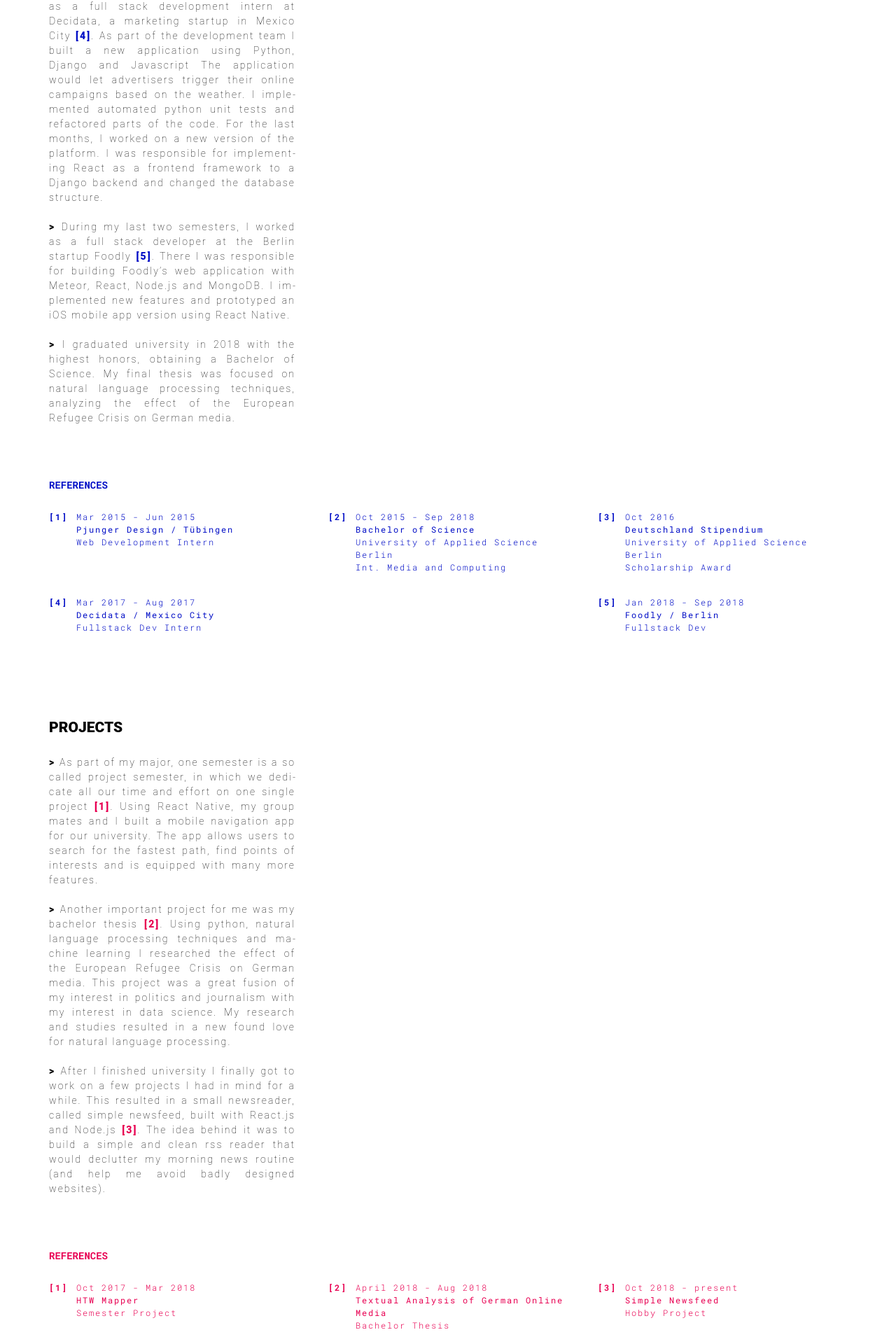
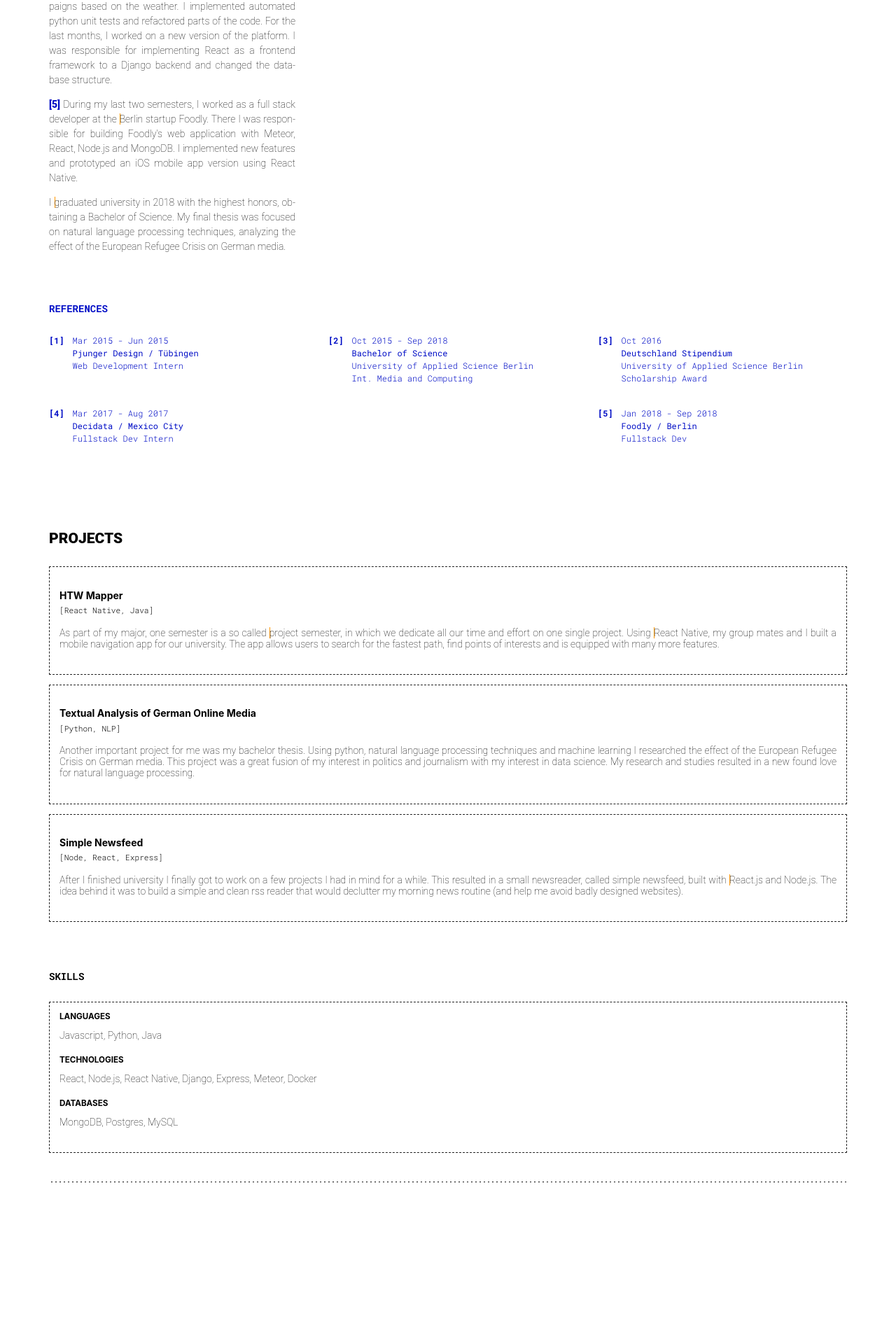
Before and after one commit to bbrinx/bbrinx.github.io, a React (Create React App) app: page / in a window 1280 px wide. Shown: the part 716-2636 px from the top of the page at 70% size. After the commit the page ends 2475 px from the top, so only its background shows below. Built offline with nearby package versions, Linux system fonts and the light colour scheme.

Commit message:
redesign website

```diff
--- a/src/App.js
+++ b/src/App.js
@@ -94,7 +94,10 @@ class App extends Component {
         <div className="content-wrapper">
           <header className="App-header dashed-line">
             <div className="header-wrapper">
+              <div className="title">
                 <h1>Jonathan Derin</h1>
+                <h3>Full-Stack Developer</h3>
+              </div>
               <ul className="contact">
                 <li onClick={() => {this.clickedEmail()}}><a href="mailto:info@jonathanderin.de">info@jonathanderin.de</a></li>
                 <li onClick={() => {this.clickedGithub()}}><a href="https://github.com/bbrinx" target="_blank" rel="noopener noreferrer">github</a></li>
@@ -106,7 +109,7 @@ class App extends Component {
 
           <main className="main dashed-line">
             <div className="header" ref={this.header}>
-              <h2>Biography</h2>
+              <h2>Resumé</h2>
               <div className="tldr-wrapper">
                 <Switch
                   onChange={() => {this.tldr()}}
@@ -128,26 +131,32 @@ class App extends Component {
             <div className="bio">
               <div className="bio-text">
                 <div className={`text ${this.state.tldr ? 'hidden' : ''}`}>
-                  <p>
+                    <p><span onClick={() => {this.scroll(this.bio1)}} className="footnote">[1] </span>
                     Born in the south of Germany as a German-American, I graduated from school and decided to study computer science.
-                    To be sure I was on the right path, I completed an <span className="tldr">internship</span> as a <span className="tldr">web developer</span> <span onClick={() => {this.scroll(this.bio1)}} className="footnote">[1]</span>.
+                    To be sure I was on the right path, I completed an <span className="tldr">internship</span> as a <span className="tldr">web developer</span>.
                     I created websites and Wordpress templates for clients and optimized existing websites for improved <span className="tldr">usability, design, and SEO</span>.
                   </p>
                   <p>
-                    In October 2015 I moved to Berlin to <span className="tldr">study international media and computing</span> <span onClick={() => {this.scroll(this.bio2)}} className="footnote">[2]</span>,
+                    <span onClick={() => {this.scroll(this.bio2)}} className="footnote">[2] </span>
+                    In October 2015 I moved to Berlin to <span className="tldr">study international media and computing</span>,
                     a computer science major with a focus on image processing and web development.
-                    While studying I was <span className="tldr">awarded the Deutschland Stipendium</span>, a scholarship for high-achieving students <span onClick={() => {this.scroll(this.bio3)}} className="footnote">[3]</span>.
+                  </p>
+                  <p>
+                    <span onClick={() => {this.scroll(this.bio3)}} className="footnote">[3] </span>
+                    While studying I was <span className="tldr">awarded the Deutschland Stipendium</span>, a scholarship for high-achieving students.
                     As part of the program, we could complete an internship abroad.
                     I decided to use this opportunity to live in Mexico for six months.
                   </p>
                   <p>
-                    From March until August 2017 I worked as a <span className="tldr">full stack development intern at Decidata</span>, a marketing startup <span className="tldr">in Mexico City </span><span onClick={() => {this.scroll(this.bio4)}} className="footnote">[4]</span>.
+                    <span onClick={() => {this.scroll(this.bio4)}} className="footnote">[4] </span>
+                    From March until August 2017 I worked as a <span className="tldr">full stack development intern at Decidata</span>, a marketing startup <span className="tldr">in Mexico City </span>.
                     As part of the development team I built a new application using <span className="tldr">Python, Django and Javascript</span> The application would let advertisers trigger their online campaigns based on the weather.
                     I implemented automated <span className="tldr">python unit tests</span> and <span className="tldr">refactored</span> parts of the <span className="tldr">code</span>.
                     For the last months, I worked on a new version of the platform. I was responsible for <span className="tldr">implementing React</span> as a frontend framework to a Django backend and <span className="tldr">changed the database structure</span>.
                   </p>
                   <p>
-                    During my last two semesters, I worked as a <span className="tldr">full stack developer</span> at the <span className="tldr">Berlin</span> startup <span className="tldr">Foodly</span> <span onClick={() => {this.scroll(this.bio5)}} className="footnote">[5]</span>.
+                    <span onClick={() => {this.scroll(this.bio5)}} className="footnote">[5] </span>
+                    During my last two semesters, I worked as a <span className="tldr">full stack developer</span> at the <span className="tldr">Berlin</span> startup <span className="tldr">Foodly</span>.
                     There I was responsible for building Foodly’s web application with <span className="tldr">Meteor, React, Node.js and MongoDB</span>.
                     I implemented new features and prototyped an iOS mobile app version using <span className="tldr">React Native</span>.
                   </p>
@@ -165,14 +174,17 @@ class App extends Component {
                   </div>
                   <div className="references">
                     <div className="reference">
+                      <a href="https://pjungerdesign.de" target="_blank" rel="noopener noreferrer">
                         <p ref={this.bio1} className="number">[1]</p>
                         <p>
                           Mar 2015 - Jun 2015 <br/>
                           <span className="title">Pjunger Design / Tübingen</span><br/>
                           Web Development Intern
                         </p>
+                      </a>
                     </div>
                     <div className="reference">
+                     <a href="https://www.htw-berlin.de" target="_blank" rel="noopener noreferrer">
                       <p ref={this.bio2} className="number">[2]</p>
                       <p>
                         Oct 2015 - Sep 2018 <br/>
@@ -180,8 +192,10 @@ class App extends Component {
                         University of Applied Science Berlin <br/>
                         Int. Media and Computing
                       </p>
+                     </a>
                     </div>
                     <div className="reference">
+                      <a href="https://www.deutschlandstipendium.de/index.html" target="_blank" rel="noopener noreferrer">
                         <p ref={this.bio3} className="number">[3]</p>
                         <p>
                           Oct 2016 <br/>
@@ -189,22 +203,27 @@ class App extends Component {
                           University of Applied Science Berlin <br/>
                           Scholarship Award
                         </p>
+                      </a>
                     </div>
                     <div className="reference">
+                      <a href="https://www.decidata.tv" target="_blank" rel="noopener noreferrer">
                         <p ref={this.bio4} className="number">[4]</p>
                         <p>
                           Mar 2017 - Aug 2017 <br/>
                           <span className="title">Decidata / Mexico City</span><br/>
                           Fullstack Dev Intern
                         </p>
+                      </a>
                     </div>
                     <div className="reference">
+                      <a href="https://www.getfoodly.com" target="_blank" rel="noopener noreferrer">
                         <p ref={this.bio5} className="number">[5]</p>
                         <p>
                           Jan 2018 - Sep 2018 <br/>
                           <span className="title">Foodly / Berlin</span><br/>
                           Fullstack Dev
                         </p>
+                      </a>
                     </div>
                   </div>
                 </div>
@@ -217,60 +236,60 @@ class App extends Component {
                   <h2 className="desktop">Selection of Projects</h2>
                   <h2 className="mobile">Projects</h2>
                 </div>
-                <div className={`text ${this.state.tldr ? 'hidden' : ''}`}>
+                <div className={`projects-wrapper ${this.state.tldr ? 'hidden' : ''}`}>
+                  <div className="project">
+                    <a href="https://github.com/bbrinx/cm.bp.htw-mapper">
+                      <h4 className="heading">HTW Mapper</h4>
+                      <p className="tools">React Native, Java</p>
                       <p>
-                    As part of my major, one semester is a so called <span className="tldr">project semester</span>, in which we dedicate all our time and effort on one single project <span onClick={() => {this.scroll(this.projects1)}} className="footnote">[1]</span>.
+                        As part of my major, one semester is a so called <span className="tldr">project semester</span>, in which we dedicate all our time and effort on one single project.
                         Using <span className="tldr">React Native</span>, my group mates and I built a <span className="tldr">mobile navigation app</span> for our university.
                         The app allows users to search for the fastest path, find points of interests and is equipped with many more features.
                       </p>
+                    </a>
+                  </div>
+                  <div className="project">
+                    <a href="https://jonathanderin.de/thesis.pdf">
+                      <h4 className="heading">Textual Analysis of German Online Media</h4>
+                      <p className="tools">Python, NLP</p>
                       <p>
-                    Another important project for me was my <span className="tldr">bachelor thesis</span> <span onClick={() => {this.scroll(this.projects2)}} className="footnote">[2]</span>.
+                        Another important project for me was my <span className="tldr">bachelor thesis</span>.
                         Using <span className="tldr">python, natural language processing techniques and machine learning</span> I researched the effect of the European Refugee Crisis on German media.
                         This project was a great fusion of my interest in politics and journalism with my interest in data science.
                         My research and studies resulted in a new found love for natural language processing.
                       </p>
+                    </a>
+                  </div>
+                  <div className="project">
+                    <a href="https://github.com/bbrinx/newsfeed">
+                      <h4 className="heading">Simple Newsfeed</h4>
+                      <p className="tools">Node, React, Express</p>
                       <p>
                         After I finished university I finally got to work on a few projects I had in mind for a while.
-                    This resulted in a small <span className="tldr">newsreader</span>, called simple newsfeed, built with <span className="tldr">React.js and Node.js</span> <span onClick={() => {this.scroll(this.projects3)}} className="footnote">[3]</span>.
+                        This resulted in a small <span className="tldr">newsreader</span>, called simple newsfeed, built with <span className="tldr">React.js and Node.js</span>.
                         The idea behind it was to build a simple and clean rss reader that would declutter my morning news routine (and help me avoid badly designed websites).
                       </p>
+                    </a>
+                  </div>
                 </div>
               </div>
               <div className="ref">
-                <div className="ref-wrapper">
+                <div className="skills-wrapper">
                   <div className="header">
-                    <h3>References</h3>
+                    <h3>Skills</h3>
                   </div>
-                  <div className="references">
-                    <div className="reference">
-                      <p ref={this.projects1} className="number">[1]</p>
-                      <a onClick={() => {this.clickedMapper()}} href="https://github.com/bbrinx/cm.bp.htw-mapper" target="_blank" rel="noopener noreferrer">
-                        <p>
-                          Oct 2017 - Mar 2018 <br/>
-                          <span className="title">HTW Mapper</span><br/>
-                          Semester Project
-                        </p>
-                      </a>
+                  <div className="skills">
+                    <div className="skill">
+                      <h5>Languages</h5>
+                      <p>Javascript, Python, Java</p>
                     </div>
-                    <div className="reference">
-                      <p ref={this.projects2} className="number">[2]</p>
-                      <a onClick={() => {this.clickedThesis()}} href={process.env.PUBLIC_URL+ '/thesis.pdf'} target="_blank" rel="noopener noreferrer">
-                        <p>
-                          April 2018 - Aug 2018 <br/>
-                          <span className="title">Textual Analysis of German Online Media</span><br/>
-                          Bachelor Thesis
-                        </p>
-                      </a>
+                    <div className="skill">
+                      <h5>Technologies</h5>
+                      <p>React, Node.js, React Native, Django, Express, Meteor, Docker</p>
                     </div>
-                    <div className="reference">
-                      <p ref={this.projects3} className="number">[3]</p>
-                      <a onClick={() => {this.clickedNewsfeed()}} href="https://github.com/bbrinx/newsfeed" target="_blank" rel="noopener noreferrer">
-                        <p>
-                          Oct 2018 - present<br/>
-                          <span className="title">Simple Newsfeed</span><br/>
-                          Hobby Project <br/>
-                        </p>
-                      </a>
+                    <div className="skill">
+                      <h5>Databases</h5>
+                      <p>MongoDB, Postgres, MySQL</p>
                     </div>
                   </div>
                 </div>
--- a/src/App.scss
+++ b/src/App.scss
@@ -9,8 +9,8 @@ $color-bg: #fff;
 $black: #222;
 $color1: #000DC6;
 $color2: #E80052;
-$width-left: 58%;
-$width-right: 42%;
+$width-left: 75%;
+$width-right: 25%;
 $font-mono: 'Roboto Mono', monospace;
 $font-sans: 'Roboto', sans-serif;
 
@@ -63,8 +63,7 @@ a {
   color: inherit;
 }
 p {
-  margin: 1.5em 0;
-  letter-spacing: 0.15em;
+  margin: 0 0 1.5em 0;
 }
 
 .mobile {
@@ -92,6 +91,14 @@ p {
       align-items: baseline;
       justify-content: space-between;
       width: $width-left;
+      .title {
+        display: flex;
+        flex-direction: row;
+        align-items: baseline;
+        h1 {
+          margin-right: 1em;
+        }
+      }
       .contact {
         display: flex;
         flex-direction: row;
@@ -117,8 +124,6 @@ p {
       height: 30px;
       align-items: flex-end;
       width: $width-left;
-      position: sticky;
-      position: -webkit-sticky;
       top: 0;
       background-color: $color-bg;
       z-index: 100;
@@ -139,6 +144,7 @@ p {
       column-gap: 3em;
       column-fill: auto;
       p {
+        transition: all 1s;
         white-space: pre-line;
         text-align: justify;
         word-wrap: break-word;
@@ -146,11 +152,7 @@ p {
         hyphens: auto;
         line-height: 1.5em;
         opacity: 1;
-        transition: color 0.5s ease-in;
-        &::before {
-          content: '> ';
-          font-weight: 900;
-        }
+        // transition: color 0.5s ease-in;
         &:first-child {
           margin-top: 0;
         }
@@ -181,11 +183,13 @@ p {
         justify-content: space-between;
         .reference {
           padding-right: 1em;
-          display: flex;
-          width: 48%;
+          width: 100%;
           margin-bottom: 1em;
           &:nth-child(even) {
             padding-right: 0;
+          }
+          a {
+            display: flex;
           }
           p {
             font-family: $font-mono;
@@ -204,13 +208,33 @@ p {
         }
       }
     }
+    .hide {
+      overflow: hidden; /* Ensures the content is not revealed until the animation */
+      margin: 0 auto; /* Gives that scrolling effect as the typing happens */
+    }
+    .tldr {
+      background: linear-gradient(to right, rgb(255, 149, 0) 50%, #fff 50%);
+      background-position: right bottom;
+      transition: all 0.5s ease;
+      background-size: 200% 100%;
+    }
     .hidden {
+      .hide {
+        animation: typing 3.5s steps(40, end);
+        animation-fill-mode: forwards;
+      }
       p, span {
-        color: rgb(216, 216, 216) !important;
+        // color: rgb(216, 216, 216) !important;
         .tldr {
+          transition: all 0.5s ease;
           color: #000 !important;
+          background-position: left bottom;
         }
       }
+    }
+    @keyframes typing {
+      from { width: 0% }
+      to { width: 100% }
     }
     .bio{
       display: flex;
@@ -219,7 +243,10 @@ p {
       .bio-text {
         width: $width-left;
         .text {
-          height: 830px;
+          p {
+            margin: 0;
+            padding: 0 0 1em 0;
+          }
           .footnote {
             color: $color1;
           }
@@ -251,17 +278,47 @@ p {
       padding-bottom: 3em;
       .projects-text {
         width: $width-left;
-        .text {
-          height: 550px;
-          .footnote {
-            color: $color2;
+        .projects-wrapper {
+          display: flex;
+          flex-direction: row;
+          justify-content: space-between;
+          .project {
+            width: 28%;
+            padding: 1em;
+            border: 1px dashed #222;
+            .heading {
+              margin-bottom: 0.5em;
+            }
+            .tools {
+              font-family: $font-mono;
+              font-size: 0.8em;
+              &:before {
+                content: '['
+              }
+              &:after {
+                content: ']'
+              }
+            }
+            p {
+              text-align: justify;
             }
           }
         }
-      .ref {
-        .header {
-          h3 {
-            color: $color2;
+      }
+      .skills-wrapper {
+        display: flex;
+        flex-direction: column;
+        padding-left: 5em;
+        height: 100%;
+        .skills {
+          flex-grow: 1;
+          padding: 1em;
+          border: 1px dashed #222;
+          h5 {
+            text-transform: uppercase;
+            margin-bottom: 1em;
+            &:first-child {
+              margin-top: 0;
             }
           }
           .reference {
@@ -271,6 +328,7 @@ p {
             }
             a:hover {
               text-decoration: underline;
+            }
           }
         }
       }
@@ -309,8 +367,11 @@ p {
       .header-wrapper {
         padding: 1em 0;
         flex-direction: column;
+        .title {
+          flex-direction: row;
           h1 {
             margin-bottom: 1em;
+          }
         }
       }
     }
@@ -329,10 +390,20 @@ p {
       }
       .projects {
         flex-direction: column;
+        .skills-wrapper {
+          padding: unset;
+        }
         .projects-text {
           width: unset;
           .header {
             width: 50%;
+          }
+          .projects-wrapper {
+            flex-direction: column;
+            .project {
+              width: unset;
+              margin-bottom: 1em;
+            }
           }
         }
       }
@@ -371,8 +442,11 @@ p {
       .header-wrapper {
         flex-direction: column;
         width: 100%;
+        .title {
+          flex-direction: row;
           h1 {
             margin-bottom: 1em;
+          }
         }
         .contact {
           width: 100%;
@@ -398,10 +472,20 @@ p {
       }
       .projects {
         flex-direction: column;
+        .skills-wrapper {
+          padding: unset;
+        }
         .projects-text {
           width: unset;
           .header {
             width: 50%;
+          }
+          .projects-wrapper {
+            flex-direction: column;
+            .project {
+              width: unset;
+              margin-bottom: 1em;
+            }
           }
         }
       }
```
Lines whose indentation alone changed are shown as unchanged.
